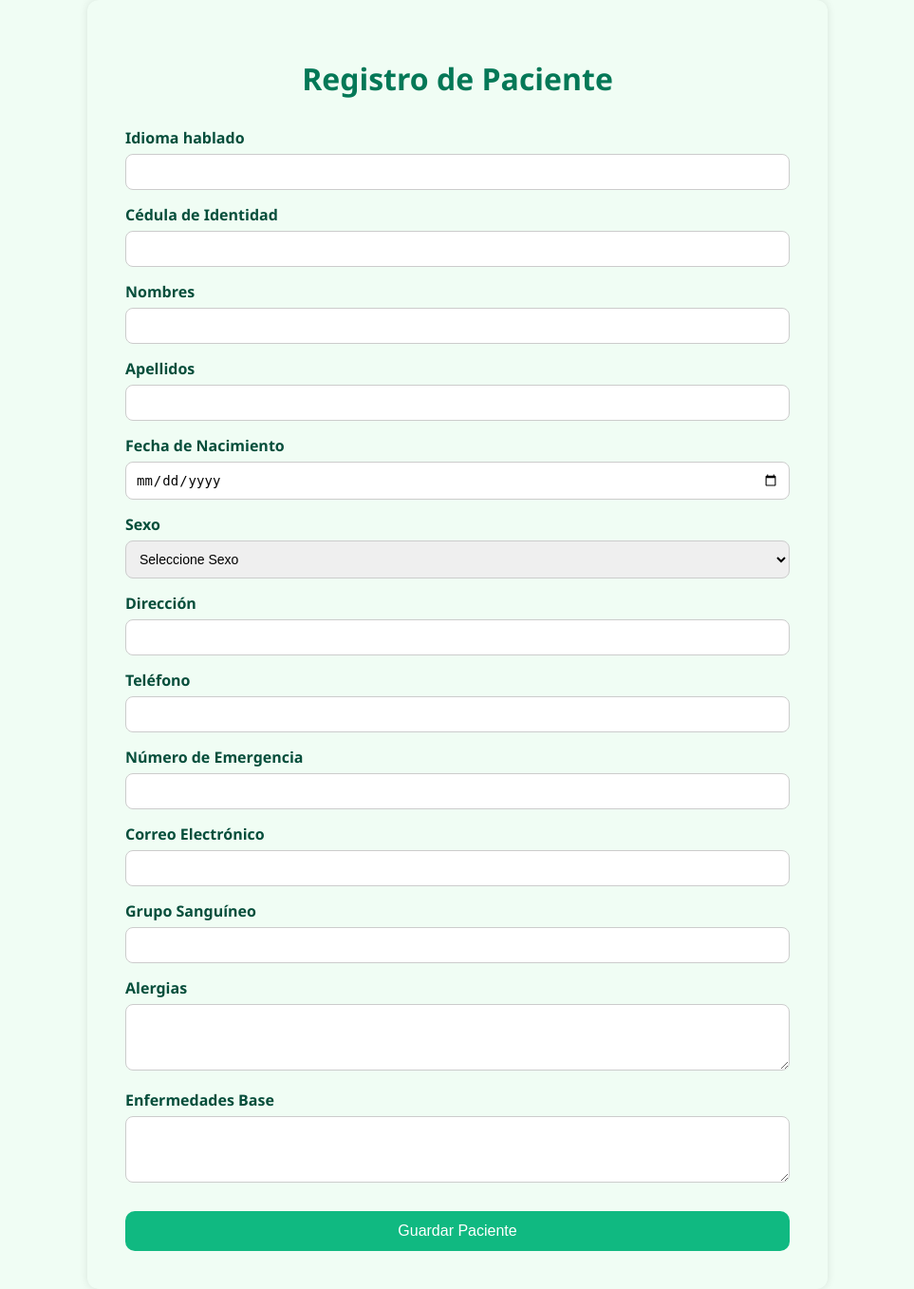
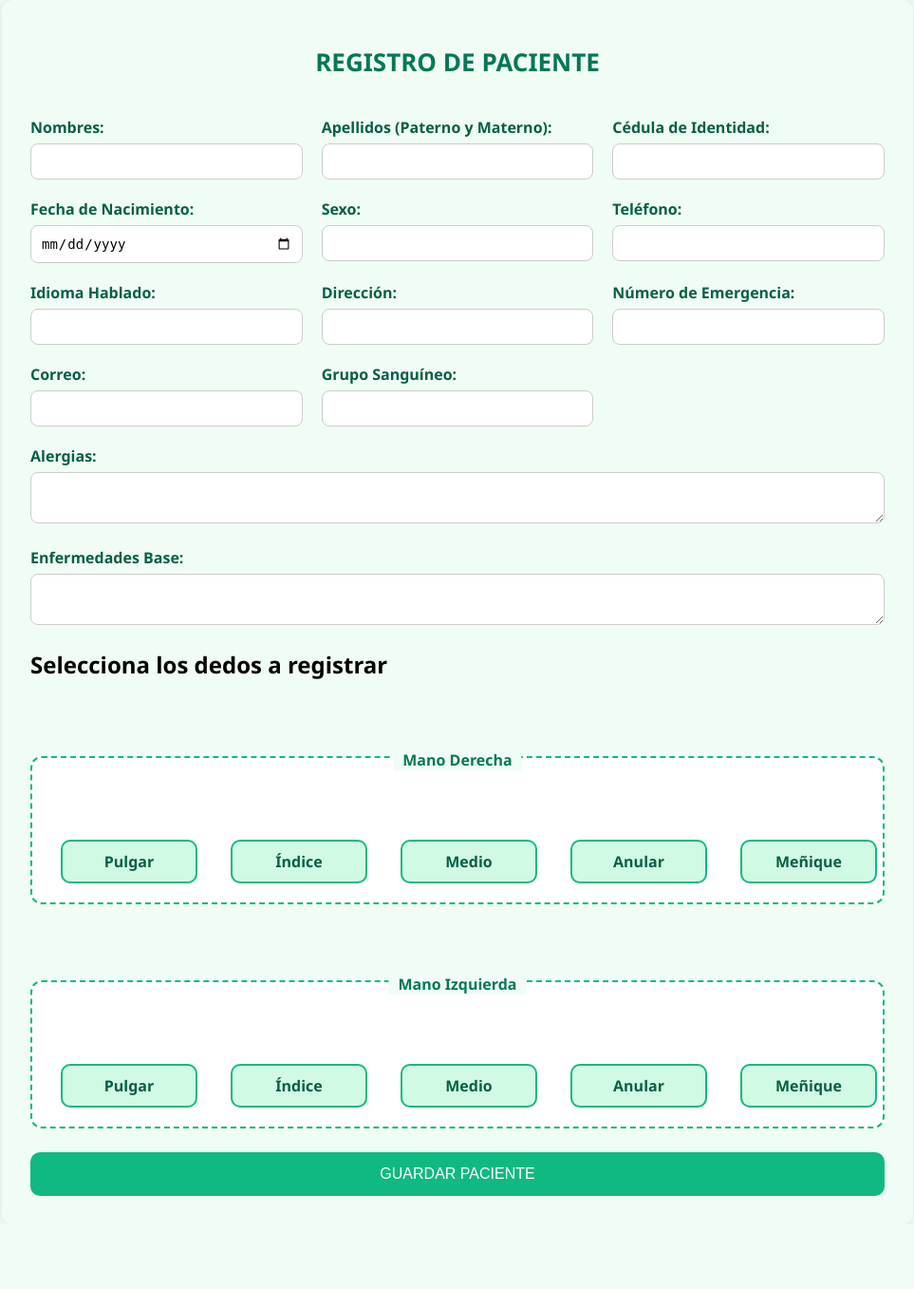
Before and after one commit to Elmisa117/BioSalud, a Django app: page /registrar_paciente/ in a window 1280 px wide. Shown: the whole page at 95% size, without its empty margins (158-1121 px from the left). After the commit the page ends 1259 px from the top, so only its background shows below. Run offline with Django 5.2, Linux system fonts and the light colour scheme.

Commit message:
registro_pacientes, visual, css, una imagen, interfaz de huellero

```diff
--- a/BioSaludCRUD/settings.py
+++ b/BioSaludCRUD/settings.py
@@ -76,7 +76,7 @@ WSGI_APPLICATION = 'BioSaludCRUD.wsgi.application'
 DATABASES = {
     'default': {
         'ENGINE': 'django.db.backends.postgresql',
-        'NAME': 'BioSalud2.0',
+        'NAME': 'BioSalud',
         'USER': 'postgres',
         'PASSWORD': '1234',
         'HOST': 'localhost',
--- a/tareas/static/tareas/css/registro_paciente.css
+++ b/tareas/static/tareas/css/registro_paciente.css
@@ -1,52 +1,155 @@
+/*aqui el estilo de registrar pacientes*
+/* === Estilo general del contenedor === */
 body {
     font-family: 'Segoe UI', sans-serif;
     background-color: #f0fdf4;
-    padding: 40px;
-    max-width: 700px;
+    padding: 30px;
+    max-width: 900px;
     margin: auto;
     border-radius: 12px;
-    box-shadow: 0 0 10px rgba(0,0,0,0.1);
+    box-shadow: 0 0 15px rgba(0,0,0,0.1);
 }
 
+/* Título principal */
 h1 {
     text-align: center;
     color: #047857;
-    margin-bottom: 30px;
+    margin-bottom: 40px;
+    font-size: 26px;
+    font-weight: bold;
 }
 
+/* Estilo de las filas */
+.fila {
+    display: grid;
+    grid-template-columns: repeat(3, 1fr);
+    gap: 20px;
+    margin-bottom: 20px;
+}
+
+/* Estilo para inputs y labels */
 label {
     display: block;
-    margin-top: 15px;
     font-weight: 600;
-    color: #064e3b;
+    color: #065f46;
+    margin-bottom: 6px;
 }
 
-input, select, textarea {
+input, textarea, select {
     width: 100%;
     padding: 10px;
-    margin-top: 6px;
     border: 1px solid #ccc;
     border-radius: 8px;
+    font-size: 14px;
     box-sizing: border-box;
-    font-size: 14px;
 }
 
-textarea {
-    resize: vertical;
+/* Alergias y enfermedades base con grid completo */
+.fila-doble {
+    display: grid;
+    grid-template-columns: 1fr;
+    margin-bottom: 20px;
 }
 
-button {
-    margin-top: 25px;
-    padding: 12px;
+/* Botón de guardar */
+button[type="submit"] {
     width: 100%;
+    padding: 14px;
     background-color: #10b981;
     color: white;
     border: none;
     border-radius: 10px;
     font-size: 16px;
     cursor: pointer;
+    margin-top: 25px;
 }
 
-button:hover {
+button[type="submit"]:hover {
     background-color: #059669;
 }
+
+/* Estilo visual para las manos */
+
+/* === CONTENEDOR DE CADA DEDO CON ESPACIO PARA HUELLA === */
+.dedo-container {
+    flex: 1 1 calc(20% - 20px);   /* Distribuye hasta 5 por fila con separación */
+    max-width: 120px;
+    text-align: center;
+}
+
+/* Espacio reservado arriba del botón para mostrar huella visual */
+.huella-visual {
+    height: 40px;
+    margin-bottom: 6px;
+    display: flex;
+    justify-content: center;
+    align-items: center;
+}
+
+/* Ícono o imagen dentro de la huella */
+.huella-visual img,
+.icono-huella {
+    max-height: 36px;
+    max-width: 36px;
+    object-fit: contain;
+}
+
+/* === CONTENEDOR GENERAL DE CADA MANO (VISUAL) === */
+.mano {
+    display: flex;
+    justify-content: space-between;
+    flex-wrap: wrap;
+    padding-top: 40px;
+    padding-bottom: 20px;
+    padding-left: 30px;   /* margen izquierdo individual */
+    padding-right: 30px;  /* margen derecho individual */
+    margin-top: 80px;
+    gap: 20px;
+    border: 2px dashed #10b981;
+    border-radius: 12px;
+    background-color: #ffffff;
+    position: relative;
+}
+
+/* Título de cada mano centrado en la parte superior */
+.mano h3 {
+    position: absolute;
+    top: -25px;
+    left: 50%;
+    transform: translateX(-50%);
+    background-color: #f0fdf4;
+    padding: 0 10px;
+    color: #047857;
+    font-size: 16px;
+    font-weight: 600;
+}
+
+/* === ESTILO VISUAL DE LOS BOTONES DE DEDOS === */
+.dedo {
+    display: inline-block;
+    width: 100%;
+    padding: 10px;
+    background-color: #d1fae5;
+    border: 2px solid #10b981;
+    border-radius: 10px;
+    text-align: center;
+    font-weight: 600;
+    color: #065f46;
+    cursor: pointer;
+    transition: all 0.3s ease;
+}
+
+/* Estilo al pasar el mouse sobre un dedo */
+.dedo:hover {
+    background-color: #a7f3d0;
+    transform: scale(1.05);
+}
+
+/* Estilo para dedo activado (seleccionado) */
+.dedo.activo {
+    background-color: #059669;
+    color: white;
+    border-color: #047857;
+    box-shadow: 0 0 8px rgba(0, 0, 0, 0.2);
+    transform: scale(1.08);
+}
--- a/tareas/templates/registro_paciente.html
+++ b/tareas/templates/registro_paciente.html
@@ -3,59 +3,150 @@
 <html lang="es">
 <head>
     <meta charset="UTF-8">
-    <title>Registrar Paciente</title>
+    <title>Registro de Paciente</title>
+    <link rel="stylesheet" href="{% static 'tareas/css/registro_paciente.css' %}">
 </head>
 <body>
-    <h1>Registro de Paciente</h1>
-    <form method="post">
-        {% csrf_token %}
 
-        <label for="idioma_hablado">Idioma hablado</label>
-        <input name="idioma_hablado" required>
+<h1>REGISTRO DE PACIENTE</h1>
 
-        <label for="cedula_identidad">Cédula de Identidad</label>
-        <input name="cedula_identidad" required>
+<form method="POST">
+    {% csrf_token %}
 
-        <label for="nombres">Nombres</label>
-        <input name="nombres" required>
+    <!-- Línea 1: Nombre, Apellidos, CI -->
+    <div class="fila">
+        <div>
+            <label for="nombres">Nombres:</label>
+            <input type="text" name="nombres" required>
+        </div>
+        <div>
+            <label for="apellidos">Apellidos (Paterno y Materno):</label>
+            <input type="text" name="apellidos" required>
+        </div>
+        <div>
+            <label for="cedula_identidad">Cédula de Identidad:</label>
+            <input type="text" name="cedula_identidad" maxlength="9" required>
+        </div>
+    </div>
 
-        <label for="apellidos">Apellidos</label>
-        <input name="apellidos" required>
+    <!-- Línea 2: Fecha de nacimiento, Sexo, Teléfono -->
+    <div class="fila">
+        <div>
+            <label for="fecha_nacimiento">Fecha de Nacimiento:</label>
+            <input type="date" name="fecha_nacimiento" required>
+        </div>
+        <div>
+            <label for="sexo">Sexo:</label>
+            <input type="text" name="sexo" required>
+        </div>
+        <div>
+            <label for="telefono">Teléfono:</label>
+            <input type="text" name="telefono">
+        </div>
+    </div>
 
-        <label for="fecha_nacimiento">Fecha de Nacimiento</label>
-        <input type="date" name="fecha_nacimiento" required>
+    <!-- Línea 3: Idioma, Dirección, N° de Emergencia -->
+    <div class="fila">
+        <div>
+            <label for="idioma_hablado">Idioma Hablado:</label>
+            <input type="text" name="idioma_hablado">
+        </div>
+        <div>
+            <label for="direccion">Dirección:</label>
+            <input type="text" name="direccion">
+        </div>
+        <div>
+            <label for="numero_emergencia">Número de Emergencia:</label>
+            <input type="text" name="numero_emergencia">
+        </div>
+    </div>
 
-        <label for="sexo">Sexo</label>
-        <select name="sexo" required>
-            <option value="">Seleccione Sexo</option>
-            <option value="Masculino">Masculino</option>
-            <option value="Femenino">Femenino</option>
-        </select>
+    <!-- Línea 4: Correo, Grupo Sanguíneo -->
+    <div class="fila">
+        <div>
+            <label for="correo">Correo:</label>
+            <input type="email" name="correo">
+        </div>
+        <div>
+            <label for="grupo_sanguineo">Grupo Sanguíneo:</label>
+            <input type="text" name="grupo_sanguineo">
+        </div>
+    </div>
 
-        <label for="direccion">Dirección</label>
-        <input name="direccion" required>
+    <!-- Línea 5: Alergias -->
+    <div class="fila-doble">
+        <div>
+            <label for="alergias">Alergias:</label>
+            <textarea name="alergias"></textarea>
+        </div>
+    </div>
 
-        <label for="telefono">Teléfono</label>
-        <input name="telefono" required>
+    <!-- Línea 6: Enfermedades de base -->
+    <div class="fila-doble">
+        <div>
+            <label for="enfermedades_base">Enfermedades Base:</label>
+            <textarea name="enfermedades_base"></textarea>
+        </div>
+    </div>
 
-        <label for="numero_emergencia">Número de Emergencia</label>
-        <input name="numero_emergencia" required>
+    <!-- Sección visual de manos y dedos SIEMPRE visible -->
+    <div id="seccionHuellas">
+        <h2>Selecciona los dedos a registrar</h2>
 
-        <label for="correo">Correo Electrónico</label>
-        <input name="correo" type="email">
+        <div class="mano" id="manoDerecha">
+            <h3>Mano Derecha</h3>
+            {% for dedo, nombre in dedos_derecha %}
+            <div class="dedo-container">
+                <div class="huella-visual" id="huella_preview_{{ dedo }}">
+                    <img src="{% static 'tareas/img/HuellaDactilar.png' %}" class="icono-huella" id="img_huella_{{ dedo }}" style="display: none;">
+                </div>
+                <div class="dedo" id="{{ dedo }}" onclick="seleccionarDedo(this)">{{ nombre }}</div>
+            </div>
+            {% endfor %}
+        </div>
 
-        <label for="grupo_sanguineo">Grupo Sanguíneo</label>
-        <input name="grupo_sanguineo">
+        <div class="mano" id="manoIzquierda">
+            <h3>Mano Izquierda</h3>
+            {% for dedo, nombre in dedos_izquierda %}
+            <div class="dedo-container">
+                <div class="huella-visual" id="huella_preview_{{ dedo }}">
+                    <img src="{% static 'tareas/img/HuellaDactilar.png' %}" class="icono-huella" id="img_huella_{{ dedo }}" style="display: none;">
+                </div>
+                <div class="dedo" id="{{ dedo }}" onclick="seleccionarDedo(this)">{{ nombre }}</div>
+            </div>
+            {% endfor %}
+        </div>
+    </div>
 
-        <label for="alergias">Alergias</label>
-        <textarea name="alergias" rows="3"></textarea>
+    <!-- Campos ocultos para las huellas seleccionadas -->
+    {% for dedo, _ in dedos_derecha %}
+    <input type="hidden" name="huella_{{ dedo }}">
+    {% endfor %}
+    {% for dedo, _ in dedos_izquierda %}
+    <input type="hidden" name="huella_{{ dedo }}">
+    {% endfor %}
 
-        <label for="enfermedades_base">Enfermedades Base</label>
-        <textarea name="enfermedades_base" rows="3"></textarea>
+    <!-- Botón principal -->
+    <button type="submit">GUARDAR PACIENTE</button>
+</form>
 
-        <button type="submit">Guardar Paciente</button>
-    </form>
-<link rel="stylesheet" href="{% static 'tareas/css/registro_paciente.css' %}">
+<script>
+function seleccionarDedo(elem) {
+    elem.classList.toggle("activo");
+
+    const dedoId = elem.id;
+    const input = document.querySelector(`input[name="huella_${dedoId}"]`);
+    const imgHuella = document.getElementById(`img_huella_${dedoId}`);
+
+    if (elem.classList.contains("activo")) {
+        input.value = "template_" + dedoId;  // Simula captura de huella
+        if (imgHuella) imgHuella.style.display = "block";
+    } else {
+        input.value = "";
+        if (imgHuella) imgHuella.style.display = "none";
+    }
+}
+</script>
 
 </body>
 </html>
--- a/tareas/views.py
+++ b/tareas/views.py
@@ -2,6 +2,7 @@ from django.shortcuts import render, redirect
 from django.db import connection
 from django.contrib import messages
 from django.utils import timezone
+
 
 def login_view(request):
     if request.method == 'POST':
@@ -67,19 +68,18 @@ def cerrar_sesion(request):
     request.session.flush()
     return redirect('login')
 
-
 def registrar_paciente(request):
     if request.method == 'POST':
         datos = {
-            'idioma_hablado': request.POST['idioma_hablado'],
-            'cedula_identidad': request.POST['cedula_identidad'],
-            'nombres': request.POST['nombres'],
-            'apellidos': request.POST['apellidos'],
-            'fecha_nacimiento': request.POST['fecha_nacimiento'],
-            'sexo': request.POST['sexo'],
-            'direccion': request.POST['direccion'],
-            'telefono': request.POST['telefono'],
-            'numero_emergencia': request.POST['numero_emergencia'],
+            'idioma_hablado': request.POST.get('idioma_hablado', ''),
+            'cedula_identidad': request.POST.get('cedula_identidad', ''),
+            'nombres': request.POST.get('nombres', ''),
+            'apellidos': request.POST.get('apellidos', ''),
+            'fecha_nacimiento': request.POST.get('fecha_nacimiento', ''),
+            'sexo': request.POST.get('sexo', ''),
+            'direccion': request.POST.get('direccion', ''),
+            'telefono': request.POST.get('telefono', ''),
+            'numero_emergencia': request.POST.get('numero_emergencia', ''),
             'correo': request.POST.get('correo', ''),
             'grupo_sanguineo': request.POST.get('grupo_sanguineo', ''),
             'alergias': request.POST.get('alergias', ''),
@@ -88,7 +88,6 @@ def registrar_paciente(request):
             'fecha_actualizacion': timezone.now()
         }
 
-        # Insertar datos en la base de datos
         with connection.cursor() as cursor:
             cursor.execute("""
                 INSERT INTO registro_paciente (
@@ -97,9 +96,52 @@ def registrar_paciente(request):
                     alergias, enfermedades_base, fecha_registro, fecha_actualizacion
                 )
                 VALUES (%s, %s, %s, %s, %s, %s, %s, %s, %s, %s, %s, %s, %s, %s, %s)
+                RETURNING id_paciente
             """, list(datos.values()))
+            id_paciente = cursor.fetchone()[0]
 
-        return redirect('inicio')  # Redirige a la pantalla principal después de guardar
+            # Lista de dedos (nombre técnico + nombre para mostrar)
+            dedos = [
+                ('pulgar_derecho', 'Pulgar'),
+                ('indice_derecho', 'Índice'),
+                ('medio_derecho', 'Medio'),
+                ('anular_derecho', 'Anular'),
+                ('menique_derecho', 'Meñique'),
+                ('pulgar_izquierdo', 'Pulgar'),
+                ('indice_izquierdo', 'Índice'),
+                ('medio_izquierdo', 'Medio'),
+                ('anular_izquierdo', 'Anular'),
+                ('menique_izquierdo', 'Meñique'),
+            ]
 
-    # Si es GET, muestra el formulario vacío
-    return render(request, 'registro_paciente.html')
+            for dedo, _ in dedos:
+                template = request.POST.get(f'huella_{dedo}')
+                if template:
+                    cursor.execute("""
+                        INSERT INTO huella_dactilar (id_paciente, dedo, template, fecha_captura)
+                        VALUES (%s, %s, %s, %s)
+                    """, (id_paciente, dedo, template, timezone.now()))
+
+        return redirect('inicio')
+
+    # Para mostrar los dedos y nombres en el HTML
+    dedos_derecha = [
+        ('pulgar_derecho', 'Pulgar'),
+        ('indice_derecho', 'Índice'),
+        ('medio_derecho', 'Medio'),
+        ('anular_derecho', 'Anular'),
+        ('menique_derecho', 'Meñique'),
+    ]
+
+    dedos_izquierda = [
+        ('pulgar_izquierdo', 'Pulgar'),
+        ('indice_izquierdo', 'Índice'),
+        ('medio_izquierdo', 'Medio'),
+        ('anular_izquierdo', 'Anular'),
+        ('menique_izquierdo', 'Meñique'),
+    ]
+
+    return render(request, 'registro_paciente.html', {
+        'dedos_derecha': dedos_derecha,
+        'dedos_izquierda': dedos_izquierda,
+    })
```
Also changed, not shown: tareas/static/tareas/img/HuellaDactilar.png (added).
